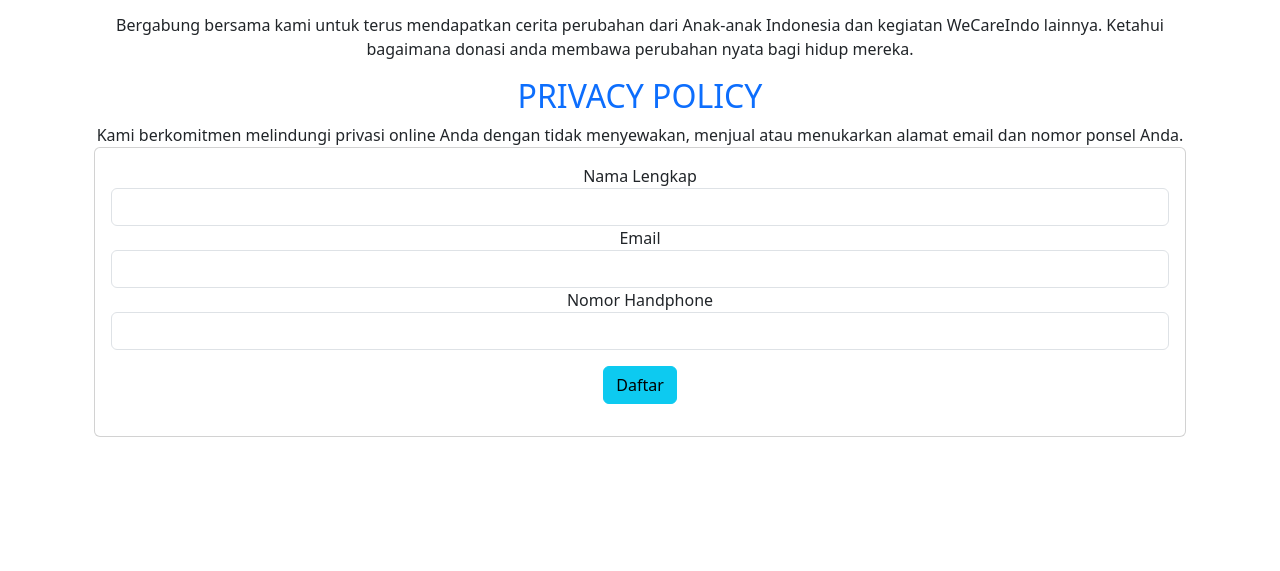
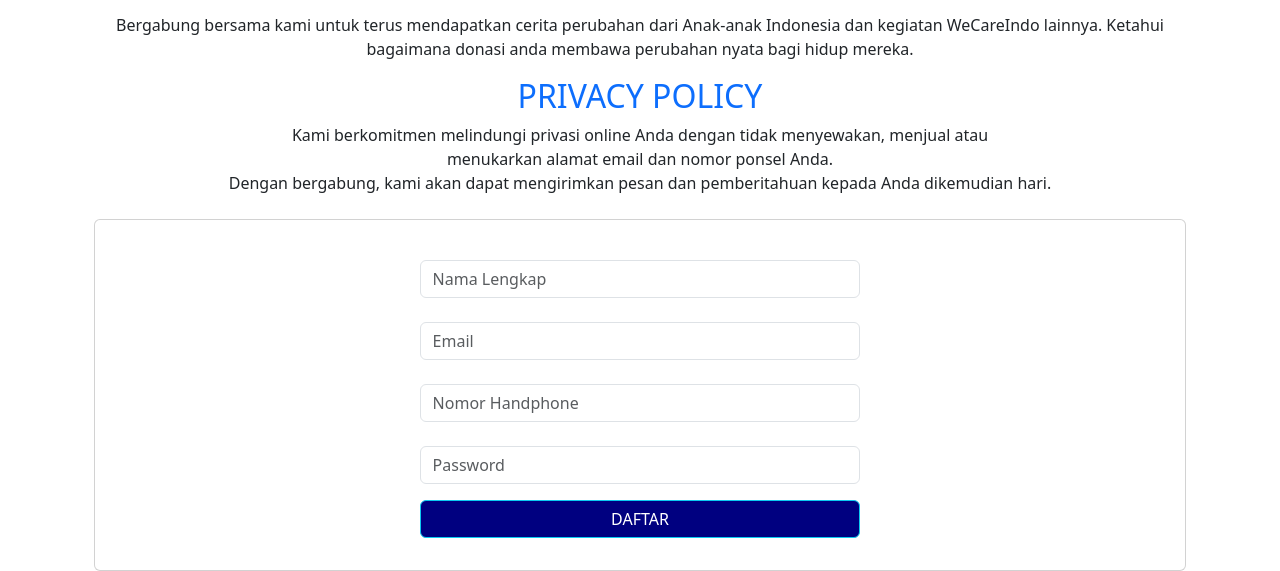
Before and after one commit to vidakomaria/PWB_UAS, a PHP site: the page made by app/views/donasi/index.php in a window 1280 px wide. Shown: the part 527-1098 px from the top of the page. Before the commit the page ends 964 px from the top, so only its background shows below. Run offline with PHP 8.4, Linux system fonts and the light colour scheme; the template is opened without the code that fills it, so the values that code supplies are empty; some libraries are stand-ins or nearby versions.

Commit message:
ubah style register

```diff
--- a/app/views/donasi/index.php
+++ b/app/views/donasi/index.php
@@ -25,12 +25,14 @@
     <div class="row">
         <header>
           <h2 class="text-uppercase text-primary m-t-0 m-b-40">PRIVACY POLICY</h2>
-        </header>
+        </header><br>
         <article class="m-b-40">
-         <p class="m-0">Kami berkomitmen melindungi privasi online Anda dengan tidak menyewakan, menjual atau menukarkan alamat email dan nomor ponsel Anda.</p>
+         <p class="m-0">Kami berkomitmen melindungi privasi online Anda dengan tidak menyewakan, menjual atau <br>menukarkan alamat email dan nomor ponsel Anda.<br>
+           Dengan bergabung, kami akan dapat mengirimkan pesan dan pemberitahuan kepada Anda dikemudian hari.
+         </p>
     </article>
 </div>
-
+<br>
 <?php
 $message = "";
 
@@ -38,9 +40,10 @@ if (isset($_POST["name"]) && isset($_POST["email"]) && isset($_POST["phone"])){
 $name = $_POST["name"];
 $email = $_POST["email"];
 $phone = $_POST["phone"];
-$data = "INSERT INTO user(name, email, phone) VALUE (:name, :email, :phone)";
+$password = $_POST["password"];
+$data = "INSERT INTO user(name, email, phone, password) VALUE (:name, :email, :phone, :password)";
 $statement = $connection ->prepare($data);
-if ($statement ->execute([":name" => $name, ":email"=>$email, ":phone-number"=>$phone-number])){
+if ($statement ->execute([":name" => $name, ":email"=>$email, ":phone-number"=>$phone-number, ":password"=>$password])){
     $message = "Pendaftaran Berhasil";
 }
 }
@@ -49,28 +52,34 @@ if ($statement ->execute([":name" => $name, ":email"=>$email, ":phone-number"=>$
 <div class="container">
 <div class="card">
     <div class="card-body">
+      <div class="col-md-5 col-md-push-2">
         <?php if (!empty($message)): ?>
         <div class="alert alert-success">
             <?= $message ?>
         </div>
         <?php endif; ?>
-        <form action="" method="post">
+        <form action="" method="post" sty>
             <div class="form-group">
-                <label for="name">Nama Lengkap</label>
-                <input type="text" name="name" id="name" class="form-control">
+              <br>
+                <input type="text" placeholder="Nama Lengkap" name="name" id="name" class="form-control">
             </div>
             <div class="form-group">
-                <label for="email">Email</label>
-                <input type="email" name="email" id="email" class="form-control">
+              <br>
+                <input type="email" placeholder="Email" name="email" id="email" class="form-control">
             </div>
             <div class="form-group">
-                <label for="phone">Nomor Handphone</label>
-                <input type="text" name="author" id="author" class="form-control">
+                <br>
+                <input type="text" placeholder="Nomor Handphone" name="author" id="author" class="form-control">
             </div>
             <div class="form-group">
-                <button type="submit" class="btn btn-info mt-3">Daftar</button>
+              <br>
+              <input type="password" placeholder="Password" name="password" id="password" class="form-control">
+            </div>
+            <div class="form-group">
+                <button type="submit" class="btn btn-info mt-3 text-uppercase w-100 text-white" style="background-color:#000080;">Daftar</button>
             </div>
         </form>
+        </div>
     </div>
 </div>
 </div>
```
